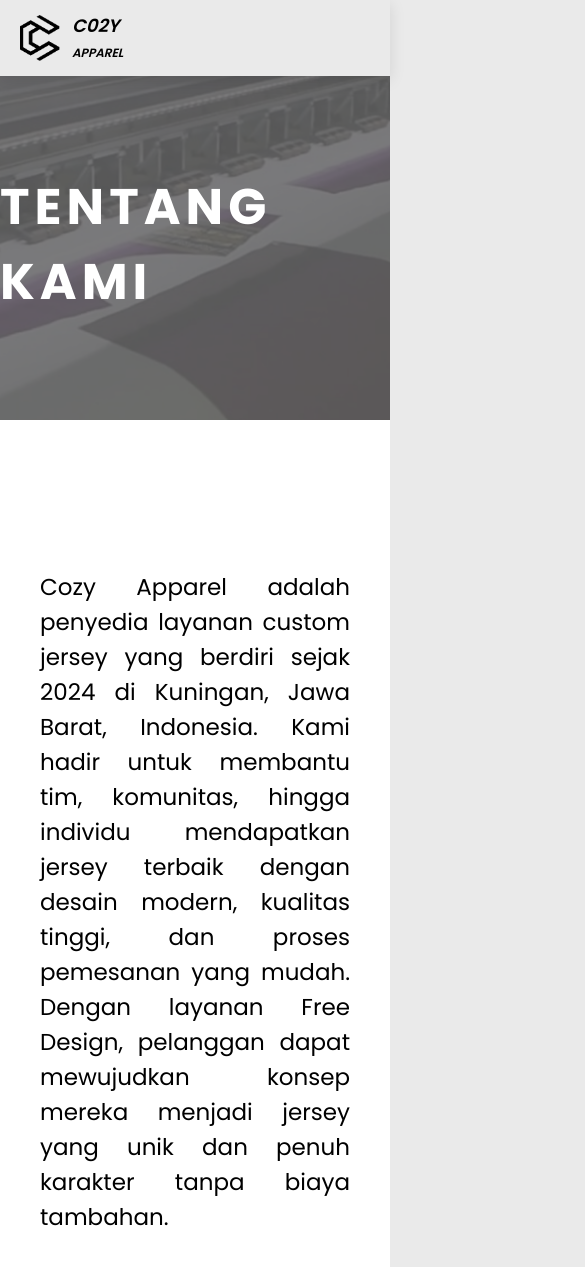
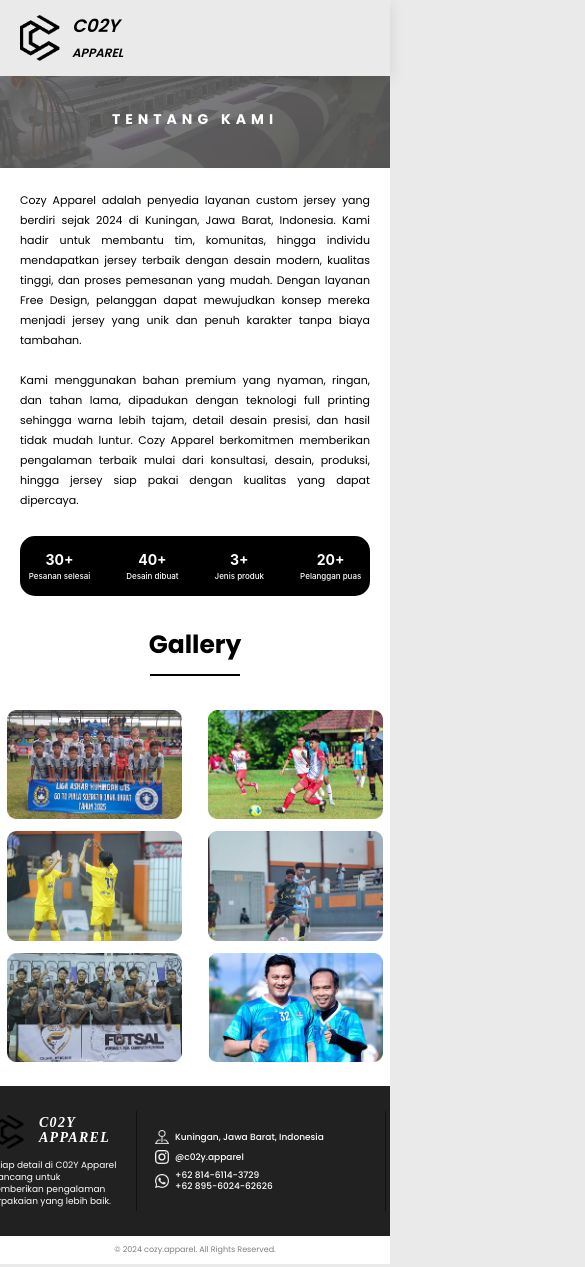
Before and after one commit to oz1122/C02Y-APPAREL, a plain HTML site: page aboutus/aboutus.html in a window 390 px wide. Shown: the top 1267 px of the page, 585 px wide, since content can reach past the window. Drawn offline with Linux system fonts and the light colour scheme; a web font is replaced by a local one.

Commit message:
Update aboutus.css

```diff
--- a/aboutus/aboutus.css
+++ b/aboutus/aboutus.css
@@ -35,12 +35,10 @@
     z-index: 2;
 }
 
-
 .about-content {
     width: 100%;
     background: #fff;
     padding: 150px 40px 0 40px;
-
 }
 
 .about-desc {
@@ -87,7 +85,6 @@
     background: white;
 }
 
-
 .gallery-section {
     width: 100%;
     padding: 70px 0;
@@ -126,3 +123,198 @@
     border-radius: 20px;
     object-fit: cover;
 }
+
+
+/* =====================================================
+                MOBILE VERSION (≤480px)
+===================================================== */
+
+@media screen and (max-width: 480px) {
+
+    /* ===== HEADER ===== */
+    .about-header {
+        height: 98px;
+        width: 100%;
+        max-width: 390px;
+        margin: auto;
+    }
+
+    .about-header h1 {
+        font-size: 14px;
+        text-align: center;
+    }
+
+    .about-bg,
+    .overlay {
+        height: 98px;
+        width: 100%;
+        max-width: 390px;
+        margin: auto;
+    }
+
+    /* ===== CONTENT ===== */
+    .about-content {
+        padding: 100px 20px 0 20px;
+        width: 100%;
+        max-width: 390px;
+        margin: auto;
+    }
+
+    .about-desc {
+        margin-top: -78px;
+        font-size: 11px;
+        line-height: 20px;
+        width: 100%;
+        max-width: 390px;
+        text-align: justify;
+        font-weight: 400;
+        margin-left: auto;
+        margin-right: auto;
+    }
+
+    /* ===== STATS ===== */
+    .about-stats {
+        flex-direction: row;
+        justify-content: center;
+        align-items: center;
+        gap: 18px;
+        padding: 15px 10px;
+        width: 100%;
+        max-width: 390px;
+        margin-top: 26px;
+        border-radius: 15px;
+    }
+
+    .stat-box {
+        text-align: center;
+        flex: 1;
+    }
+
+    .stat-box h3 {
+        font-size: 14px;
+        margin-bottom: 3px;
+    }
+
+    .stat-box p {
+        font-size: 8px;
+        line-height: 10px;
+        font-weight: 500;
+        white-space: nowrap;
+    }
+
+    .divider {
+        width: 1px;
+        height: 30px;
+        background: white;
+    }
+
+    /* ===== GALLERY ===== */
+    .gallery-section {
+        width: 100%;
+        max-width: 390px;
+        margin: auto;
+        padding: 30px 0;
+    }
+
+    .gallery-section h2 {
+        font-size: 25px;
+        font-family: Poppins, sans-serif;
+        font-weight: bold;
+        color: black;
+    }
+
+    .gallery-section .underline {
+        width: 50   px;
+        height: 2px;
+        background: black;
+        margin: 10px auto 40px auto;
+    }
+
+    .gallery-wrapper {
+        display: grid;
+        grid-template-columns: repeat(2, 1fr);
+        gap: 12px;
+        width: 100%;
+        max-width: 390px;
+        margin: -6px;
+        padding: 0;
+        background: transparent;
+    }
+
+    .gallery-wrapper img {
+        width: 93%;
+        height: auto;
+        border-radius: 0px;
+        object-fit: cover;
+    }
+}
+
+/* CENTERS ALL SECTIONS IN MOBILE */
+@media screen and (max-width: 480px) {
+
+    .about-header,
+    .about-bg,
+    .overlay,
+    .about-content,
+    .about-desc,
+    .about-stats,
+    .gallery-section,
+    .gallery-wrapper {
+        margin-left: auto;
+        margin-right: auto;
+        width: 100%;
+        max-width: 430px;
+    }
+}
+
+@media screen and (max-width: 360px) {
+    .about-stats {
+        flex-direction: row;
+        justify-content: center;
+        align-items: center;
+        gap: 3px;
+        padding: 15px 10px;
+        width: 100%;
+        max-width: 390px;
+        margin-top: 26px;
+        border-radius: 15px;
+    }
+
+        .stat-box {
+        text-align: center;
+        flex: 1;
+    }
+
+    .stat-box h3 {
+        font-size: 14px;
+        margin-bottom: 3px;
+    }
+
+    .stat-box p {
+        font-size: 8px;
+        line-height: 10px;
+        font-weight: 500;
+        white-space: nowrap;
+    }
+
+    .divider {
+        width: 1px;
+        height: 30px;
+        background: white;
+    }
+
+    .gallery-section h2 {
+        font-size: 25px;
+        font-family: Poppins, sans-serif;
+        font-weight: bold;
+        color: black;
+    }
+
+    .gallery-section .underline {
+        width: 50   px;
+        height: 2px;
+        background: black;
+        margin: 10px auto 40px auto;
+    }
+
+}
```
